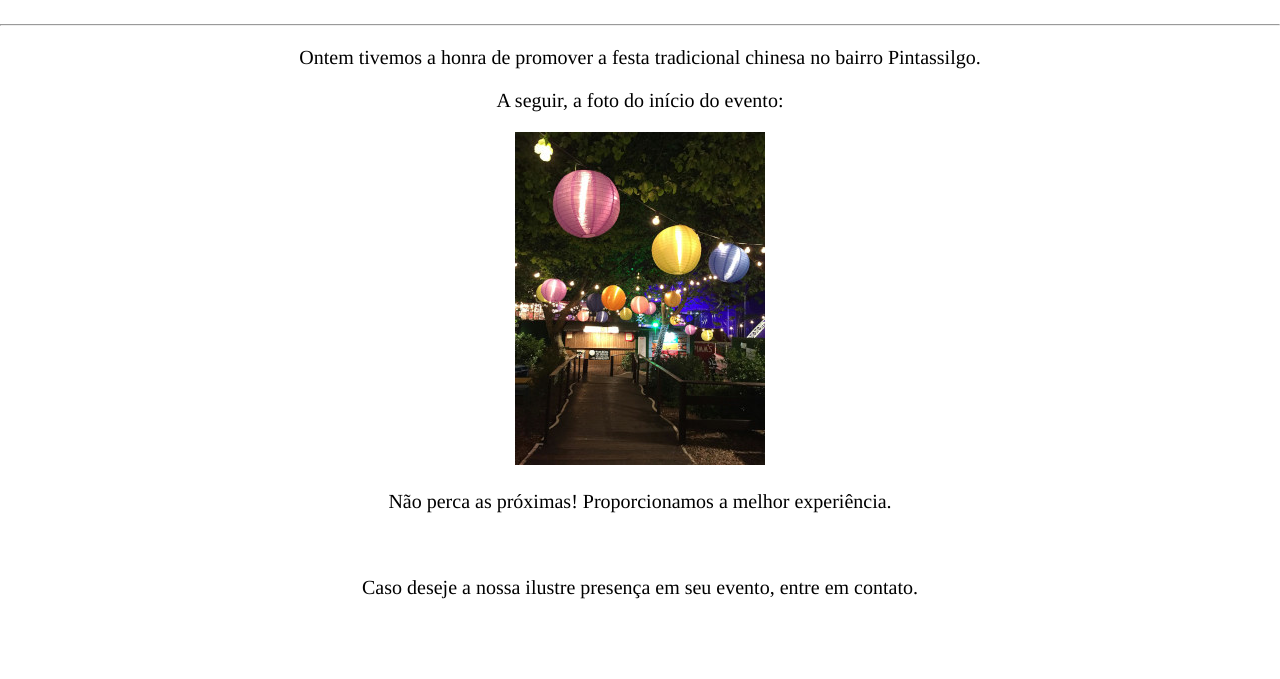
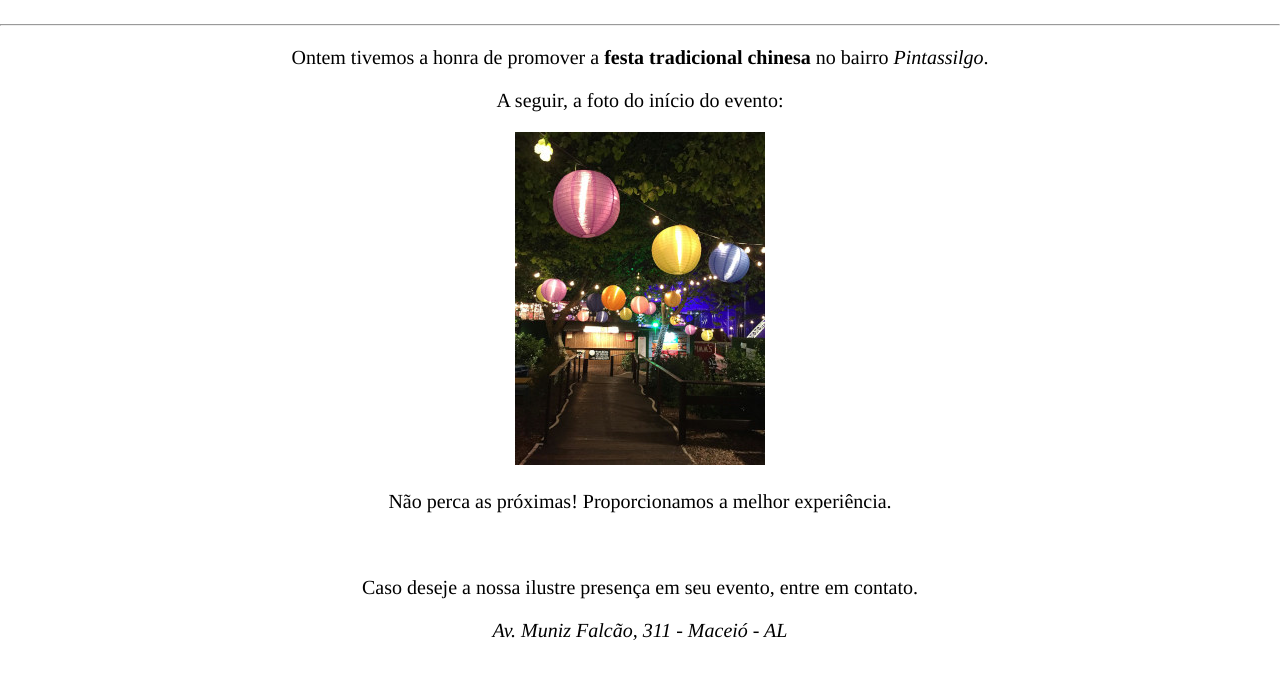
Before and after one commit to kenandjak/Projeto-Eventos, a plain HTML site: page index.html in a window 1280 px wide. Shown: the part 77-756 px from the top of the page. Drawn offline with Linux system fonts and the light colour scheme.

Commit message:
Favicon e pequenas Formatações
Ícone no topo da página, endereço, negrito e itálico.

```diff
--- a/index.html
+++ b/index.html
@@ -3,20 +3,23 @@
 <head>
     <meta charset="UTF-8">
     <meta name="viewport" content="width=device-width, initial-scale=1.0">
+
+    <link rel="shortcut icon" href="imagens/favicon.ico" type="image/x-icon">
     <title>top eventos - festival</title>
-    <!-- A linha a seguir é para conectar o html com o css; se não, não atualiza.-->
+
     <link rel="stylesheet" href="style.css">
 </head>
 <body>
     <h1>TOP EVENTOS</h1>
     <hr>
-    <p>Ontem tivemos a honra de promover a festa tradicional chinesa no bairro Pintassilgo.</p>
+    <p>Ontem tivemos a honra de promover a <strong>festa tradicional chinesa</strong> no bairro <em>Pintassilgo</em>.</p>
     <p>A seguir, a foto do início do evento:</p>
     <img src="imagens/evento1.jpg" alt="foto do evento chinês">
     <p>Não perca as próximas! Proporcionamos a melhor experiência.</p>
     <br>
     <p>Caso deseje a nossa ilustre presença em seu evento, entre em contato.</p>
-    <!---<p> &reg; &copy; &COPY;</p>-->
+
+    <address>Av. Muniz Falcão, 311 - Maceió - AL</address>
 
 </body>
 </html>
```
Also changed, not shown: imagens/favicon.ico (added).
